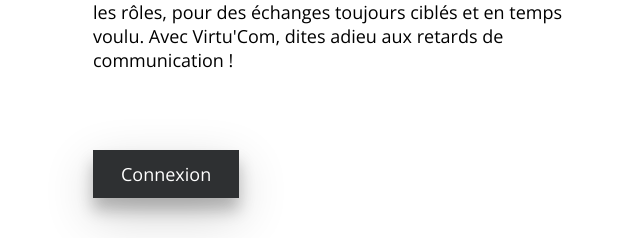
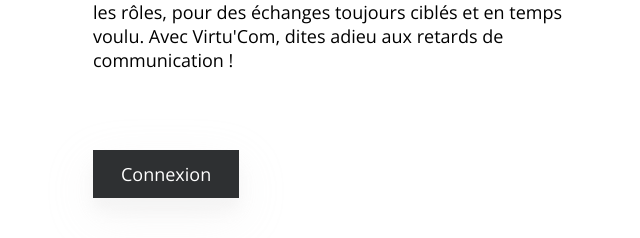
Before and after one commit to SamirMrassi/Projet_Innovant, a PHP site: page / in a window 1280 px wide, with the pointer over the restyled element. Shown: the part 689-927 px from the top of the page, without its empty margins (7-647 px from the left). Run offline with PHP 8.4, Linux system fonts and the light colour scheme; some web fonts are replaced.

Commit message:
I don't know

```diff
--- a/Code/indexstyle.css
+++ b/Code/indexstyle.css
@@ -88,7 +88,7 @@ p{
 }
 
 #transformButton:hover {
-	box-shadow: 0 12px 16px 0 rgba(0,0,0,0.24), 0 17px 50px 0 rgba(0,0,0,0.19);
+	box-shadow: 0 12px 16px 0 rgba(222, 222, 222, 0.24), 0 17px 50px 0 rgba(216, 215, 215, 0.19);
 	background: #2e3032;
 }
 
```
Also changed, not shown: 4 other files.
